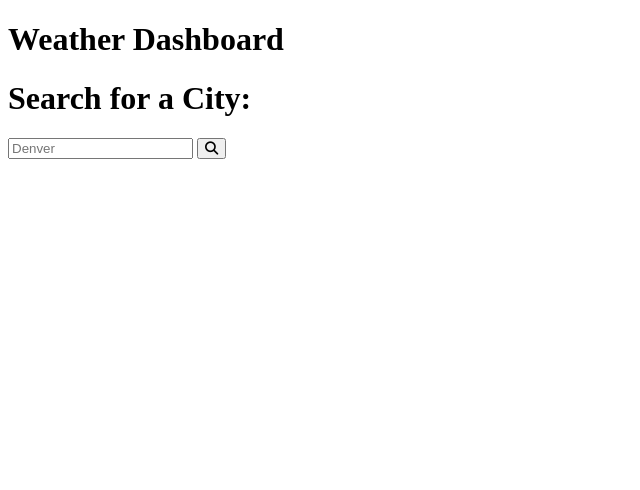
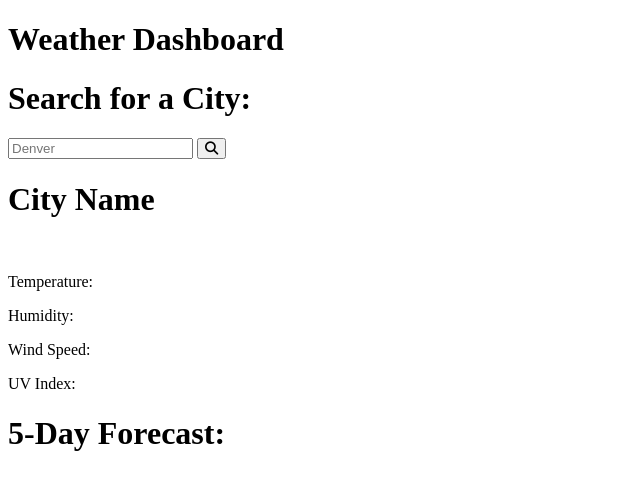
Before and after one commit to Melodie15/weatherdashboard, a plain HTML site: page index.html in a window 1280 px wide. Shown: the whole page, without its empty margins (0-640 px from the left). Drawn offline with nearby package versions, Linux system fonts and the light colour scheme.

Commit message:
Added current city and 5 day containers

```diff
--- a/index.html
+++ b/index.html
@@ -26,15 +26,35 @@
                 <button type="submit" class="searchBtn">
                     <i class="fas fa-search"></i>
                 </button>
-
+            </div>
+            <div class="searchedCities"></div>
+        </div>
+        <div class="col-two-container">
+            <div class="forecast">
+                <div class="row">
+                    <h1 class="city">City Name</h1>
+                    <h1 class="date"></h1>
+                    <img class="weatherIcon"></img>
+                </div>
+                <div class="row">
+                    <p class="temp">Temperature:</p>
+                </div>
+                <div class="row">
+                    <p class="humidity">Humidity:</p>
+                </div>
+                <div class="row">
+                    <p class="wind">Wind Speed:</p>
+                </div>
+                <div class="row">
+                    <p class="uv">UV Index:</p>
+                </div>
             </div>
 
-
-
-
-
-
-
+            <div class="dayscontainer">
+                <h1>5-Day Forecast:</h1>
+                <div class="card-row">
+                </div>
+            </div>
         </div>
 
 
```
